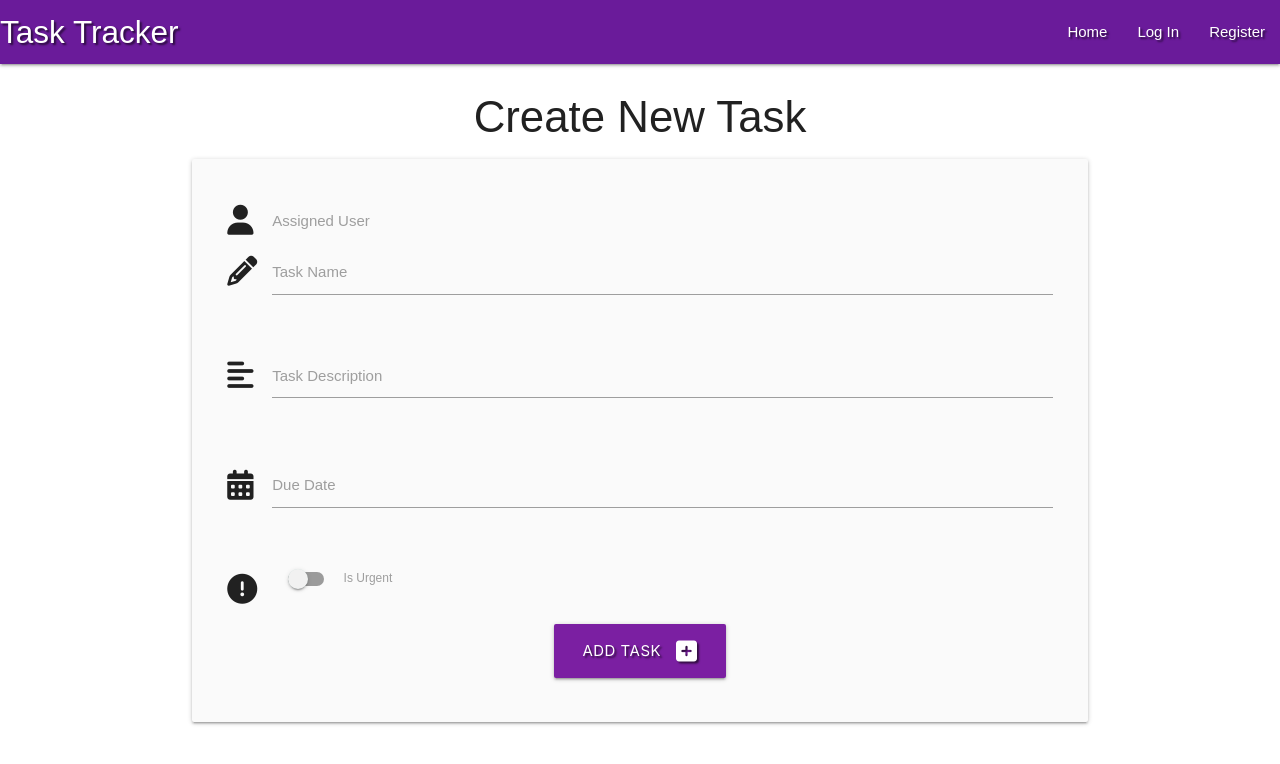
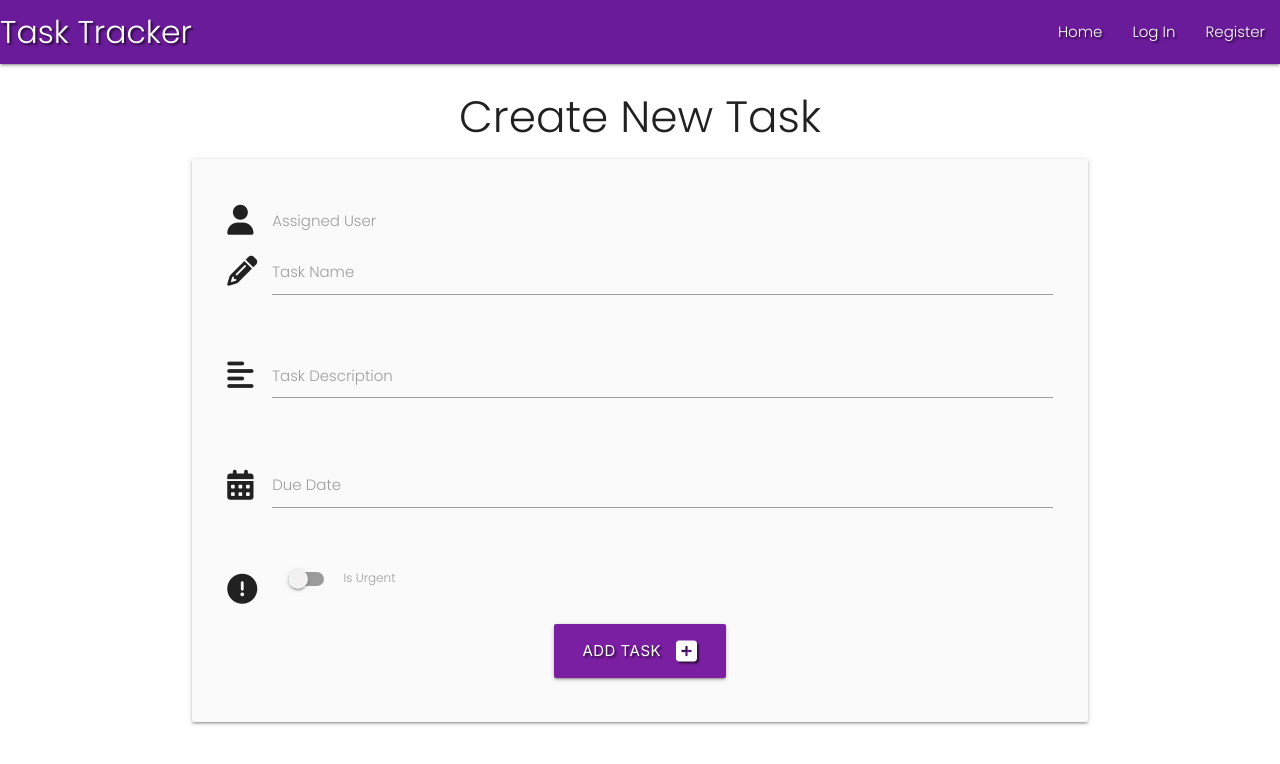
Before and after one commit to Mark-Assessment/D-Santana-retail-store-M3-2, a Flask app: page /add_task in a window 1280 px wide. Shown: the top 764 px of the page. Run offline with Flask 3, Linux system fonts and the light colour scheme; data that the repository does not hold is empty; some libraries are stand-ins or nearby versions.

Commit message:
Changed font in website and text in typography

```diff
--- a/static/css/style.css
+++ b/static/css/style.css
@@ -1,7 +1,7 @@
 /* Website body custom color*/
 body {
     background-color: white;
-    font-family: sans-serif,Arial, Helvetica, sans-serif;
+    font-family: 'Poppins', sans-serif;
 }
 
 /*Website home page */
--- a/templates/base.html
+++ b/templates/base.html
@@ -9,6 +9,9 @@
         crossorigin="anonymous" referrerpolicy="no-referrer" type="text/css" />
     <link rel="stylesheet" href="https://cdnjs.cloudflare.com/ajax/libs/materialize/1.0.0/css/materialize.min.css"
         type="text/css">
+    <link rel="preconnect" href="https://fonts.googleapis.com">
+    <link rel="preconnect" href="https://fonts.gstatic.com" crossorigin>
+    <link href="https://fonts.googleapis.com/css2?family=Poppins:ital,wght@0,300;1,200;1,300&display=swap" rel="stylesheet">
     <link rel="stylesheet" href="{{ url_for('static', filename='css/style.css') }}" href="text/css">
     {% block styles %}
     {% endblock %}
```
